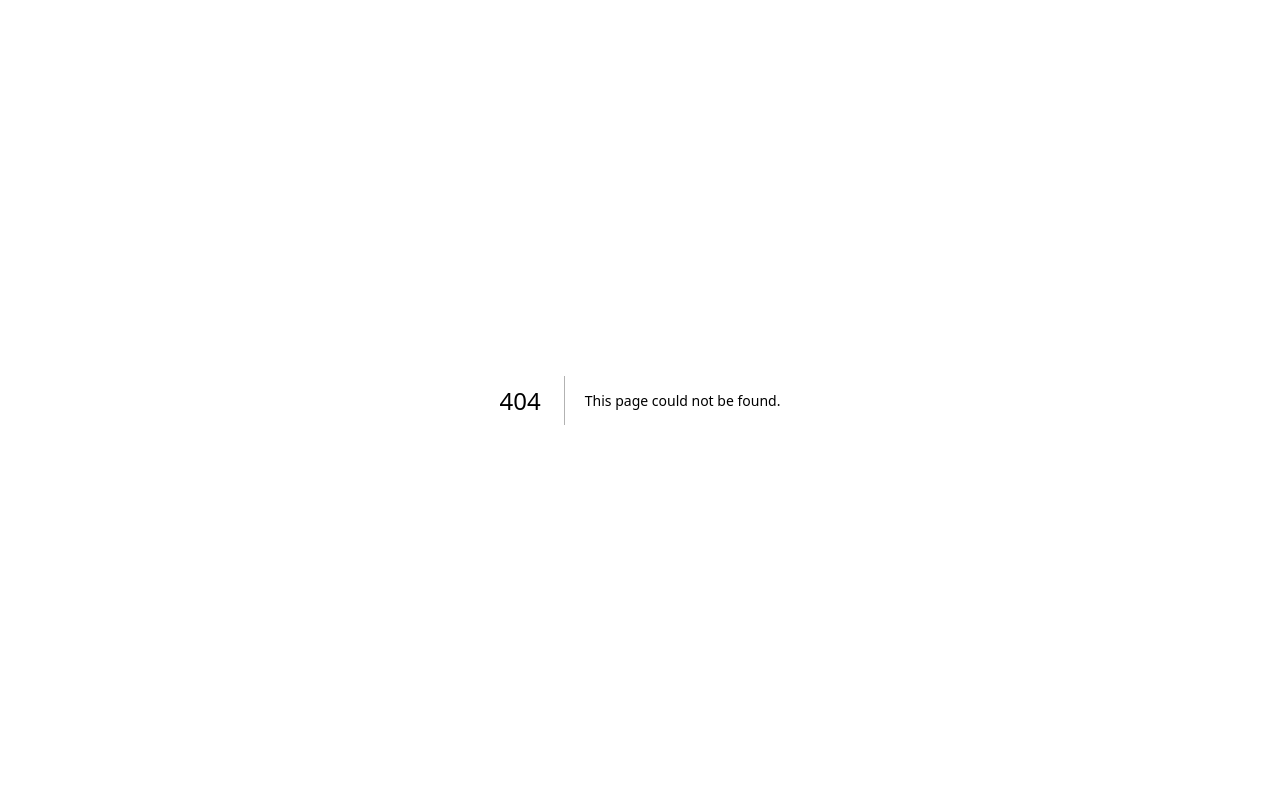
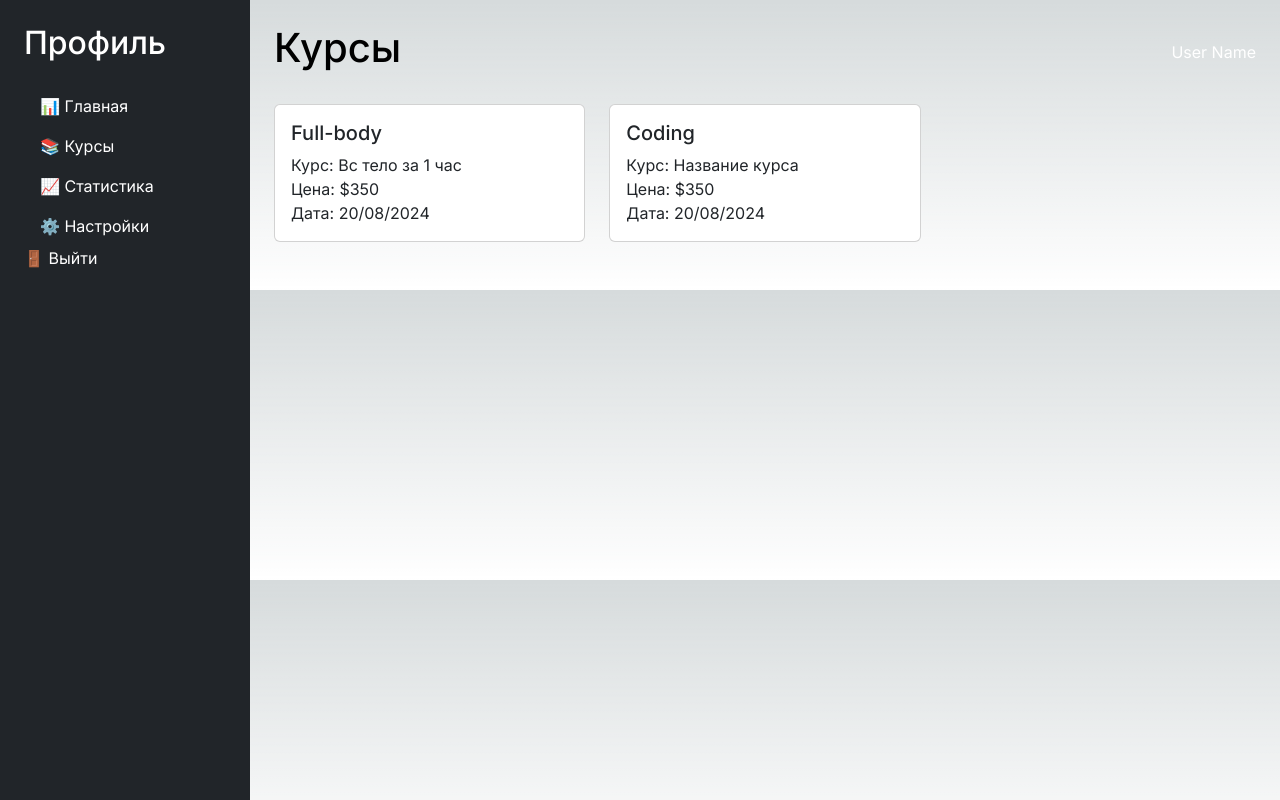
Before and after one commit to TeamHSE/study-platform, a Next.js app in the folder frontend/: page /courses in a window 1280 px wide. Before the commit this address had no page. Built offline with nearby package versions, Linux system fonts and the light colour scheme.

Commit message:
feat: add demo account layout, api-service & courses page

```diff
--- /dev/null
+++ b/frontend/src/app/(cabinet)/courses/page.tsx
@@ -0,0 +1,46 @@
+import React from "react";
+
+const courses = [
+  {
+    name: "Вс тело за 1 час",
+    price: "$350",
+    date: "20/08/2024",
+    category: "Full-body"
+  },
+  {
+    name: "Название курса",
+    price: "$350",
+    date: "20/08/2024",
+    category: "Coding"
+  }
+  // Add more courses as needed
+];
+
+const Courses: React.FC = () => {
+  return (
+    <div>
+      <div className="d-flex justify-content-between align-items-center mb-4">
+        <h1>Курсы</h1>
+        <div>
+          <span className="text-white">User Name</span>
+        </div>
+      </div>
+      <div className="row">
+        { courses.map((course, index) => (
+          <div key={ index } className="col-md-6 col-lg-4 mb-4">
+            <div className="card">
+              <div className="card-body">
+                <h5 className="card-title">{ course.category }</h5>
+                <div className="card-text">Курс: { course.name }</div>
+                <div className="card-text">Цена: { course.price }</div>
+                <div className="card-text">Дата: { course.date }</div>
+              </div>
+            </div>
+          </div>
+        )) }
+      </div>
+    </div>
+  );
+};
+
+export default Courses;
--- /dev/null
+++ b/frontend/src/app/(cabinet)/layout.tsx
@@ -0,0 +1,32 @@
+import React, { ReactNode } from "react";
+import Link from "next/link";
+
+interface LayoutProps {
+  children: ReactNode;
+}
+
+const Layout: React.FC<LayoutProps> = ({ children }) => {
+  return (
+    <div className="d-flex">
+      <aside className="bg-dark text-white p-4 position-fixed" style={ { width: "250px", height: "100vh" } }>
+        <div className="mb-4">
+          <Link className="h2 bi-person-badge" href="/profile">Профиль</Link>
+        </div>
+        <nav className="nav flex-column">
+          <Link className="nav-link text-white" href="/dashboard">📊 Главная</Link>
+          <Link className="nav-link text-white" href="/courses">📚 Курсы</Link>
+          <Link className="nav-link text-white" href="/statistics">📈 Статистика</Link>
+          <Link className="nav-link text-white" href="/settings">⚙️ Настройки</Link>
+        </nav>
+        <div className="mt-auto">
+          <Link className="nav-link text-white" href="/logout">🚪 Выйти</Link>
+        </div>
+      </aside>
+      <main className="p-4" style={ { marginLeft: "250px", width: "calc(100% - 250px)" } }>
+        { children }
+      </main>
+    </div>
+  );
+};
+
+export default Layout;
--- a/frontend/src/app/layout.tsx
+++ b/frontend/src/app/layout.tsx
@@ -1,22 +1,20 @@
 import type { Metadata } from "next";
 import { Inter } from "next/font/google";
+import "bootstrap/dist/css/bootstrap.min.css";
 import "./globals.css";
+import React from "react";
 
-const inter = Inter({ subsets: ["latin"] });
+const inter = Inter({ subsets: [ "cyrillic", "latin" ] });
 
 export const metadata: Metadata = {
-  title: "Обучающая платформа",
-  description: "Учитесь и обучайте других",
+  title: "Платформа для тренировок",
+  description: "Тренируйтесь и тренируйте других"
 };
 
-export default function RootLayout({
-  children,
-}: Readonly<{
-  children: React.ReactNode;
-}>) {
+export default function RootLayout({ children }: Readonly<{ children: React.ReactNode; }>) {
   return (
     <html lang="en">
-      <body className={inter.className}>{children}</body>
+    <body className={ inter.className }>{ children }</body>
     </html>
   );
 }
```
Also changed, not shown: frontend/src/app/(cabinet)/courses/api-service.ts (added, +77 -0 lines).
